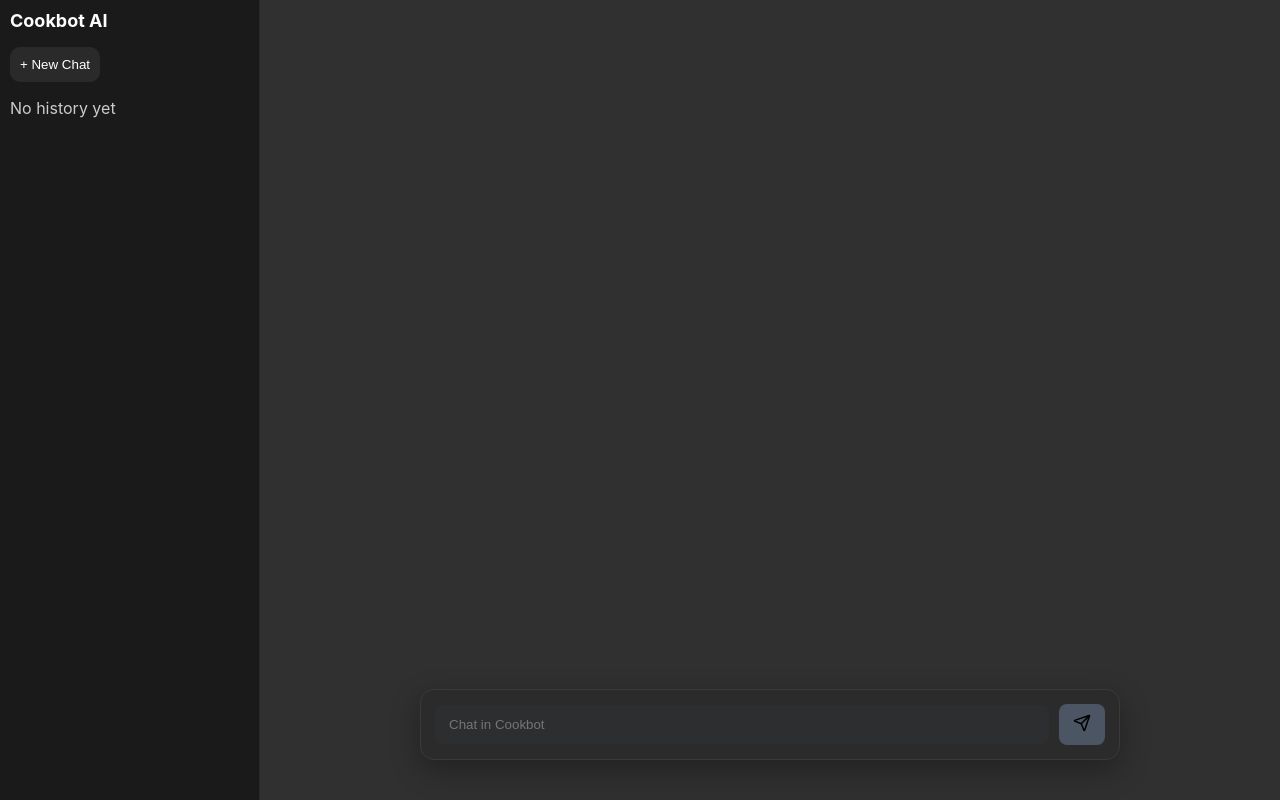
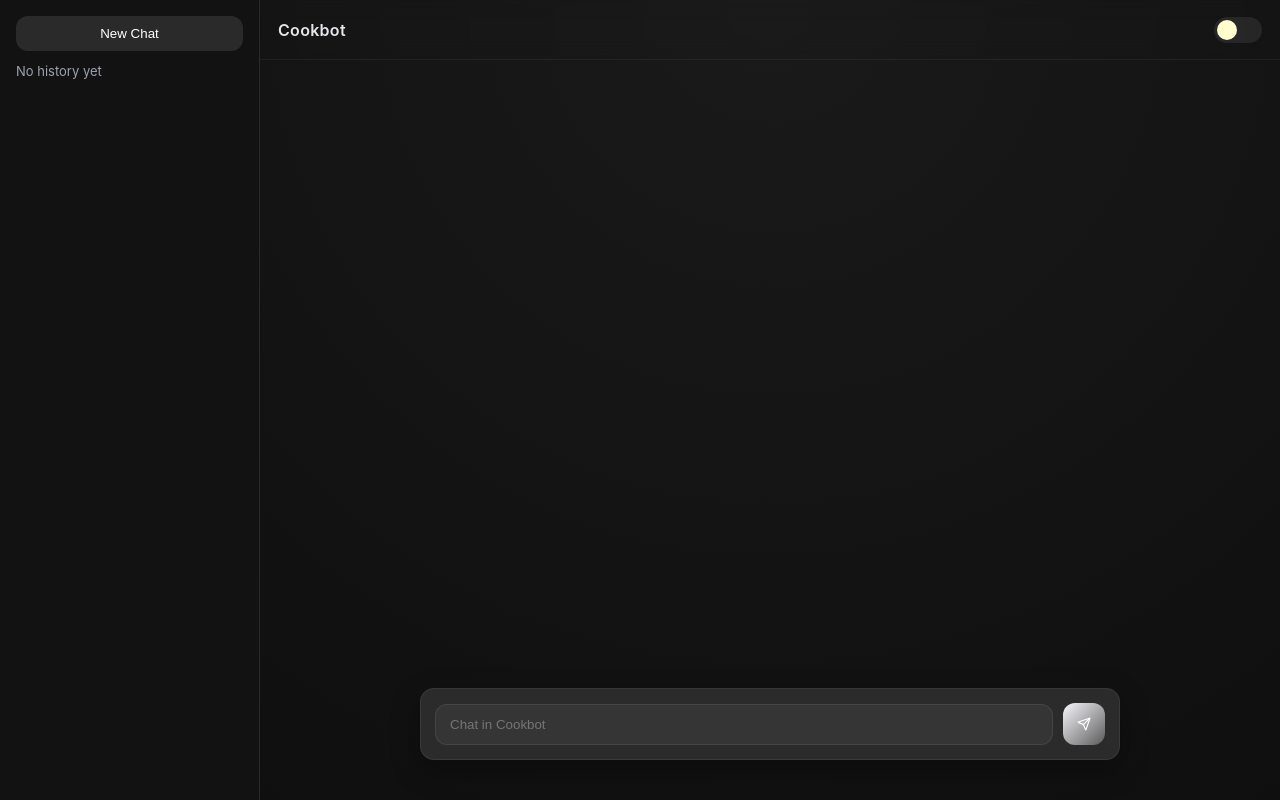
Before and after one commit to nikaver09/Cookbot-AI, a React (Vite) app: page / in a window 1280 px wide. Built offline with nearby package versions, Linux system fonts and the light colour scheme.

Commit message:
UPDATED FILES

```diff
--- a/src/CookbotUI.tsx
+++ b/src/CookbotUI.tsx
@@ -21,6 +21,9 @@
   input: string;
   setInput: (val: string) => void;
   handleSend: () => void;
+
+  theme: "dark" | "light";
+  setTheme: (t: "dark" | "light") => void;
 };
 
 export default function CookbotUI({
@@ -32,10 +35,12 @@
   input,
   setInput,
   handleSend,
+  theme,
+  setTheme,
 }: Props) {
   return (
     <div className="appLayout">
-      {/* LEFT SIDE */}
+
       <Sidebar
         chats={chats}
         activeChat={activeChat}
@@ -43,12 +48,14 @@
         createChat={createChat}
       />
 
-      {/* RIGHT SIDE */}
+
       <Chatbot
         messages={messages}
         input={input}
         setInput={setInput}
         handleSend={handleSend}
+        theme={theme}
+        setTheme={setTheme}
       />
     </div>
   );
--- a/src/components/Chatbot.tsx
+++ b/src/components/Chatbot.tsx
@@ -12,6 +12,8 @@
   input: string;
   setInput: (val: string) => void;
   handleSend: () => void;
+  theme: "dark" | "light";
+  setTheme: (t: "dark" | "light") => void;
 };
 
 export default function Chatbot({
@@ -19,10 +21,11 @@
   input,
   setInput,
   handleSend,
+  theme,
+  setTheme,
 }: Props) {
   const bottomRef = useRef<HTMLDivElement | null>(null);
 
-  // ✅ Smooth scroll function (ChatGPT-style behavior)
   const scrollToBottom = (smooth = true) => {
     bottomRef.current?.scrollIntoView({
       behavior: smooth ? "smooth" : "auto",
@@ -30,32 +33,46 @@
     });
   };
 
-  // ✅ Auto scroll when messages update
+  // Auto-scroll when messages change
   useEffect(() => {
-    scrollToBottom(true);
+    requestAnimationFrame(() => {
+      scrollToBottom(true);
+    });
   }, [messages]);
 
-  // ✅ Send + scroll together (important for instant UX)
+  // Send message + ensure scroll after DOM update
   const handleSendAndScroll = () => {
     handleSend();
 
-    // ensures DOM updates first before scrolling
     requestAnimationFrame(() => {
       scrollToBottom(true);
     });
   };
 
   return (
-    <div className="chatContainer">
-      {/* MESSAGE AREA */}
+    <div className={`chatContainer ${theme}`}>
+      {/* TOP BAR */}
+      <div className="topbar">
+        <div className="logo">Cookbot</div>
+
+        <button
+          className="toggle"
+          onClick={() => setTheme(theme === "dark" ? "light" : "dark")}
+        >
+          <div className={`knob ${theme}`} />
+        </button>
+      </div>
+
+      {/* MESSAGES */}
       <div className="messages">
-        <AnimatePresence>
+        <AnimatePresence initial={false}>
           {messages.map((m, i) => (
             <motion.div
               key={i}
-              initial={{ opacity: 0, y: 20 }}
+              initial={{ opacity: 0, y: 12 }}
               animate={{ opacity: 1, y: 0 }}
-              transition={{ duration: 0.25 }}
+              exit={{ opacity: 0, y: -10 }}
+              transition={{ duration: 0.2 }}
               className={`msg ${m.role}`}
             >
               {m.text}
@@ -63,17 +80,18 @@
           ))}
         </AnimatePresence>
 
-        {/* 👇 Scroll anchor */}
         <div ref={bottomRef} />
       </div>
 
-      {/* INPUT AREA */}
+      {/* INPUT */}
       <div className="promptBar">
         <input
           value={input}
           onChange={(e) => setInput(e.target.value)}
           placeholder="Chat in Cookbot"
-          onKeyDown={(e) => e.key === "Enter" && handleSendAndScroll()}
+          onKeyDown={(e) => {
+            if (e.key === "Enter") handleSendAndScroll();
+          }}
         />
 
         <button onClick={handleSendAndScroll}>
--- a/src/components/Sidebar.tsx
+++ b/src/components/Sidebar.tsx
@@ -1,3 +1,5 @@
+import { motion } from "framer-motion";
+
 type Chat = {
   id: number;
   title: string;
@@ -18,33 +20,48 @@
 }: Props) {
   return (
     <div className="sidebar">
-      {/* HEADER */}
-      <div className="sidebarTop">
-        <h2>Cookbot AI</h2>
+      <div className="mb-4">
 
-        <button className="newChat" onClick={createChat}>
-          + New Chat
-        </button>
+        <motion.button
+          whileHover={{ scale: 1.05 }}
+          whileTap={{ scale: 0.95 }}
+          onClick={createChat}
+        >
+          New Chat
+        </motion.button>
       </div>
 
-      {/* HISTORY */}
-      <div className="chatList">
+      <div className="flex-1">
         {chats.length === 0 ? (
-          <p className="emptyState">No history yet</p>
+          <p>No history yet</p>
         ) : (
           chats.map((chat) => (
-            <div
+            <motion.div
               key={chat.id}
-              className={`chatItem ${
+              layout
+              initial={{ opacity: 0, y: 10 }}
+              animate={{ opacity: 1, y: 0 }}
+              exit={{ opacity: 0, y: -10 }}
+              whileHover={{ scale: 1.02 }}
+              onClick={() => setActiveChat(chat.id)}
+              className={`chat-item ${
                 activeChat === chat.id ? "active" : ""
               }`}
-              onClick={() => setActiveChat(chat.id)}
             >
-              <span className="chatTitle">{chat.title}</span>
-            </div>
+              <span className="chat-title">{chat.title}</span>
+
+              {activeChat === chat.id && (
+                <motion.div
+                  layoutId="activeIndicator"
+                  className="active-indicator"
+                />
+              )}
+            </motion.div>
           ))
         )}
       </div>
+
+      <div className="footer"></div>
     </div>
   );
 }
--- a/src/style/App.tsx
+++ b/src/style/App.tsx
@@ -1,6 +1,5 @@
 import { useState } from "react";
-import Chatbot from "../components/Chatbot";
-import Sidebar from "../components/Sidebar";
+import CookbotUI from "../CookbotUI";
 
 type Message = {
   role: "user" | "bot";
@@ -17,10 +16,12 @@
   const [chats, setChats] = useState<Chat[]>([]);
   const [activeChat, setActiveChat] = useState<number | null>(null);
   const [input, setInput] = useState("");
+  const [theme, setTheme] = useState<"dark" | "light">("dark");
 
-  const currentChat = chats.find((c) => c.id === activeChat);
+  const currentChat = activeChat
+    ? chats.find((c) => c.id === activeChat)
+    : undefined;
 
-  // CREATE CHAT
   const createChat = () => {
     const newChat: Chat = {
       id: Date.now(),
@@ -32,13 +33,11 @@
     setActiveChat(newChat.id);
   };
 
-  // SEND MESSAGE
   const handleSend = () => {
     if (!input.trim()) return;
 
     let chatId = activeChat;
 
-    // create chat if none exists
     if (!chatId) {
       const newChat: Chat = {
         id: Date.now(),
@@ -75,20 +74,17 @@
   };
 
   return (
-    <div className="appContainer">
-      <Sidebar
+    <CookbotUI
       chats={chats}
-        activeChat={activeChat ?? 0}
+      activeChat={activeChat ?? -1}
       setActiveChat={setActiveChat}
       createChat={createChat}
-      />
-
-      <Chatbot
       messages={currentChat?.messages || []}
       input={input}
       setInput={setInput}
       handleSend={handleSend}
+      theme={theme}
+      setTheme={setTheme}
     />
-    </div>
   );
 }
--- a/src/style/index.css
+++ b/src/style/index.css
@@ -1,24 +1,20 @@
-/* RESET */
 * {
   margin: 0;
   padding: 0;
   box-sizing: border-box;
 }
 
-/* BODY */
 body {
   font-family: Inter, system-ui, Arial, sans-serif;
   background: #0f0f0f;
   color: #e5e5e5;
 }
 
-/* LAYOUT */
 .appLayout {
   display: flex;
   height: 100vh;
 }
 
-/* SIDEBAR */
 .sidebar {
   width: 260px;
   background: #181818;
@@ -34,7 +30,6 @@
   color: #fff;
 }
 
-/* NEW CHAT BUTTON */
 .newChat {
   background: #2a2a2a;
   border: none;
@@ -50,13 +45,11 @@
   background: #3a3a3a;
 }
 
-/* CHAT LIST */
 .chatList {
   flex: 1;
   overflow-y: auto;
 }
 
-/* CHAT ITEM */
 .chatItem {
   display: flex;
   justify-content: space-between;
@@ -76,10 +69,6 @@
   background: #333;
 }
 
-/* =========================
-   APP LAYOUT
-========================= */
-
 .appContainer {
   display: flex;
   flex-direction: row;
@@ -88,10 +77,6 @@
   width: 100%;
   overflow: hidden;
 }
-
-/* =========================
-   SIDEBAR
-========================= */
 
 .sidebar {
   width: 260px;
@@ -104,54 +89,35 @@
   padding: 10px;
 }
 
-/* =========================
-   CHAT AREA
-========================= */
-
-
-/* MAIN CHAT WRAPPER */
 .chatContainer {
   position: relative;
-
   height: 100vh;
   width: 100%;
-
   display: flex;
   flex-direction: column;
-
   background: #303030;
   color: #e5e7eb;
-
-  overflow: hidden; /* prevents page scroll */
-
+  overflow: hidden;
 }
-
 
 .chatInner {
   width: 100%;
   max-width: 700px;
-
   height: 100%;
   display: flex;
   flex-direction: column;
-
-  position: relative; /* needed for promptBar */
+  position: relative;
 }
-/* =========================
-   MESSAGES AREA
-========================= */
 
 .messages {
   flex: 1;
   overflow-y: auto;
   padding: 24px;
-
   display: flex;
   flex-direction: column;
   gap: 12px;
 }
 
-/* optional scrollbar styling */
 .messages::-webkit-scrollbar {
   width: 6px;
 }
@@ -160,10 +126,6 @@
   background: #444;
   border-radius: 10px;
 }
-
-/* =========================
-   MESSAGE BUBBLES
-========================= */
 
 .msg {
   max-width: 70%;
@@ -174,50 +136,38 @@
   white-space: pre-wrap;
 }
 
-/* USER MESSAGE */
+
 .msg.user {
   background: #241f12;
   color: white;
-
   align-self: flex-end;
-
   max-width: 70%;
   width: fit-content;
 }
-/* BOT MESSAGE */
+
 .msg.bot {
   background: #1f1f1f;
   border: 1px solid #2a2a2a;
   color: #e5e5e5;
 }
 
-/* =========================
-   PROMPT BAR (INPUT AREA)
-========================= */
-
 .promptBar {
   position: absolute;
   left: 50%;
   bottom: 40px;
-
   transform: translateX(-50%);
-
   width: 100%;
   max-width: 700px;
-
   display: flex;
   align-items: center;
   gap: 10px;
-
   padding: 14px;
   background: #2b2b2b;
   border-radius: 14px;
   border: 1px solid #3a3a3a;
-
   box-shadow: 0 10px 30px rgba(0, 0, 0, 0.3);
 }
 
-/* input */
 .promptBar input {
   flex: 1;
   padding: 12px 14px;
@@ -228,7 +178,6 @@
   border-radius: 8px;
 }
 
-/* button */
 .promptBar button {
   padding: 10px 14px;
   background: #4b5563;
@@ -241,10 +190,6 @@
 .promptBar button:hover {
   background: #6b7280;
 }
-
-/* =========================
-   RESPONSIVE
-========================= */
 
 @media (max-width: 768px) {
   .sidebar {
@@ -261,3 +206,407 @@
     padding: 12px;
   }
 }
+
+/* =========================
+   SIDEBAR ROOT
+========================= */
+.sidebar {
+  width: 260px;
+  height: 100vh;
+
+  display: flex;
+  flex-direction: column;
+
+  padding: 16px;
+  box-sizing: border-box;
+
+  background: #121212;
+  color: #e5e7eb;
+
+  border-right: 1px solid #2a2a2a;
+}
+
+/* =========================
+   HEADER
+========================= */
+.sidebar h2 {
+  font-size: 18px;
+  font-weight: 600;
+  margin-bottom: 12px;
+}
+
+/* =========================
+   BUTTON
+========================= */
+.sidebar button {
+  width: 100%;
+  padding: 10px;
+
+  border: none;
+  border-radius: 12px;
+
+  background: #2a2a2a;
+  color: #ffffff;
+
+  cursor: pointer;
+
+  transition: background 0.2s ease, transform 0.15s ease;
+}
+
+.sidebar button:hover {
+  background: #3a3a3a;
+}
+
+/* =========================
+   CHAT LIST
+========================= */
+.sidebar .flex-1 {
+  flex: 1;
+  display: flex;
+  flex-direction: column;
+  gap: 8px;
+
+  margin-top: 12px;
+  overflow-y: auto;
+
+  /* Smooth scroll feel */
+  scroll-behavior: smooth;
+}
+
+/* Optional scrollbar styling */
+.sidebar .flex-1::-webkit-scrollbar {
+  width: 6px;
+}
+
+.sidebar .flex-1::-webkit-scrollbar-thumb {
+  background: #2a2a2a;
+  border-radius: 6px;
+}
+
+/* =========================
+   EMPTY STATE
+========================= */
+.sidebar p {
+  font-size: 13px;
+  color: #9ca3af;
+}
+
+/* =========================
+   CHAT ITEM
+========================= */
+.chat-item {
+  display: flex;
+  align-items: center;
+  justify-content: space-between;
+
+  padding: 12px;
+  border-radius: 12px;
+
+  background: #1a1a1a;
+  cursor: pointer;
+
+  transition: background 0.2s ease, transform 0.15s ease, border 0.2s ease;
+}
+
+.chat-item:hover {
+  background: #2a2a2a;
+  transform: scale(1.02);
+}
+
+/* ACTIVE STATE */
+.chat-item.active {
+  background: linear-gradient(to right, #3a3a3a, #2a2a2a);
+  border: 1px solid #444;
+}
+
+/* =========================
+   CHAT TITLE
+========================= */
+.chat-title {
+  font-size: 14px;
+
+  white-space: nowrap;
+  overflow: hidden;
+  text-overflow: ellipsis;
+
+  max-width: 180px;
+}
+
+/* =========================
+   ACTIVE INDICATOR
+========================= */
+.active-indicator {
+  width: 8px;
+  height: 8px;
+
+  border-radius: 50%;
+  background: #4ade80;
+
+  flex-shrink: 0;
+}
+
+/* =========================
+   FOOTER
+========================= */
+.footer {
+  margin-top: 16px;
+
+  font-size: 12px;
+  color: #6b7280;
+}
+
+/* =========================
+   RESPONSIVE (optional)
+========================= */
+@media (max-width: 768px) {
+  .sidebar {
+    width: 200px;
+    padding: 12px;
+  }
+
+  .chat-title {
+    max-width: 130px;
+  }
+}
+
+/* =========================
+   ROOT THEMES
+========================= */
+
+.chatContainer {
+  height: 100vh;
+  display: flex;
+  flex-direction: column;
+  font-family: Inter, system-ui, Arial, sans-serif;
+  transition: background 0.3s ease, color 0.3s ease;
+}
+
+/* DARK THEME */
+.chatContainer.dark {
+  background: radial-gradient(circle at top, #1a1a1a, #0f0f0f);
+  color: #e5e7eb;
+}
+
+/* LIGHT THEME */
+.chatContainer.light {
+  background: #f5f6f8;
+  color: #111827;
+}
+
+/* =========================
+   TOP BAR
+========================= */
+
+.topbar {
+  height: 60px;
+  padding: 0 18px;
+  display: flex;
+  align-items: center;
+  justify-content: space-between;
+
+  backdrop-filter: blur(10px);
+  border-bottom: 1px solid rgba(255, 255, 255, 0.06);
+}
+
+.chatContainer.light .topbar {
+  border-bottom: 1px solid rgba(0, 0, 0, 0.08);
+}
+
+.logo {
+  font-weight: 600;
+  letter-spacing: 0.3px;
+}
+
+/* THEME TOGGLE */
+.toggle {
+  width: 48px;
+  height: 26px;
+  border-radius: 999px;
+  border: none;
+  cursor: pointer;
+
+  background: rgba(255, 255, 255, 0.08);
+  display: flex;
+  align-items: center;
+
+  padding: 3px;
+  transition: all 0.3s ease;
+}
+
+.chatContainer.light .toggle {
+  background: rgba(0, 0, 0, 0.08);
+}
+
+.knob {
+  width: 20px;
+  height: 20px;
+  border-radius: 50%;
+  background: #FFFDD0;
+  transition: transform 0.3s ease;
+}
+
+.knob.dark {
+  transform: translateX(0);
+}
+
+.knob.light {
+  transform: translateX(22px);
+  background: #111827;
+}
+
+/* =========================
+   MESSAGES AREA
+========================= */
+
+.messages {
+  flex: 1;
+  overflow-y: auto;
+  padding: 22px;
+  display: flex;
+  flex-direction: column;
+  gap: 10px;
+
+  scroll-behavior: smooth;
+}
+
+/* scrollbar */
+.messages::-webkit-scrollbar {
+  width: 6px;
+}
+
+.messages::-webkit-scrollbar-thumb {
+  background: rgba(255, 255, 255, 0.1);
+  border-radius: 10px;
+}
+
+.chatContainer.light .messages::-webkit-scrollbar-thumb {
+  background: rgba(0, 0, 0, 0.2);
+}
+
+/* =========================
+   MESSAGE BUBBLES
+========================= */
+
+.msg {
+  max-width: 70%;
+  padding: 10px 14px;
+  border-radius: 14px;
+  line-height: 1.4;
+  font-size: 14px;
+
+  animation: fadeIn 0.2s ease;
+  transition: transform 0.2s ease;
+}
+
+/* USER */
+.msg.user {
+  align-self: flex-end;
+  background: linear-gradient(135deg, #d4d4d8, #4a4a4b);
+  color: white;
+  border-bottom-right-radius: 4px;
+}
+
+/* BOT */
+.msg.bot {
+  align-self: flex-start;
+  background: rgba(255, 255, 255, 0.06);
+  border: 1px solid rgba(255, 255, 255, 0.08);
+  color: inherit;
+  border-bottom-left-radius: 4px;
+}
+
+.chatContainer.light .msg.bot {
+  background: white;
+  border: 1px solid rgba(0, 0, 0, 0.08);
+}
+
+/* hover micro interaction */
+.msg:hover {
+  transform: translateY(-1px);
+}
+
+/* =========================
+   INPUT BAR
+========================= */
+
+.promptBar {
+  display: flex;
+  align-items: center;
+  gap: 10px;
+
+  padding: 14px;
+  border-top: 1px solid rgba(255, 255, 255, 0.06);
+
+  backdrop-filter: blur(12px);
+}
+
+.chatContainer.light .promptBar {
+  border-top: 1px solid rgba(0, 0, 0, 0.08);
+}
+
+.promptBar input {
+  flex: 1;
+  padding: 12px 14px;
+
+  border-radius: 12px;
+  border: 1px solid rgba(255, 255, 255, 0.08);
+
+  background: rgba(255, 255, 255, 0.05);
+  color: inherit;
+
+  outline: none;
+  transition: all 0.2s ease;
+}
+
+.chatContainer.light .promptBar input {
+  background: white;
+  border: 1px solid rgba(0, 0, 0, 0.1);
+}
+
+.promptBar input:focus {
+  border-color: #e7e7e7;
+  box-shadow: 0 0 0 3px rgba(215, 215, 216, 0.25);
+}
+
+/* SEND BUTTON */
+.promptBar button {
+  width: 42px;
+  height: 42px;
+
+  border-radius: 12px;
+  border: none;
+  cursor: pointer;
+
+  background: linear-gradient(135deg, #f7f7fc, #5c5b5b);
+  color: white;
+
+  display: flex;
+  align-items: center;
+  justify-content: center;
+
+  transition: transform 0.15s ease, opacity 0.2s ease;
+}
+
+.promptBar button:hover {
+  transform: scale(1.05);
+  opacity: 0.9;
+}
+
+.promptBar button:active {
+  transform: scale(0.95);
+}
+
+/* =========================
+   ANIMATIONS
+========================= */
+
+@keyframes fadeIn {
+  from {
+    opacity: 0;
+    transform: translateY(6px);
+  }
+  to {
+    opacity: 1;
+    transform: translateY(0);
+  }
+}
```
Also changed, not shown: src/components/Topbar.tsx (added, +27 -0 lines). Lines whose indentation alone changed are shown as unchanged.
